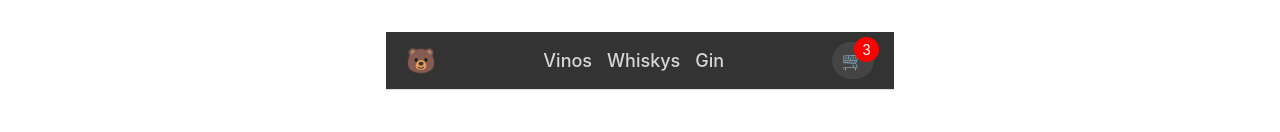
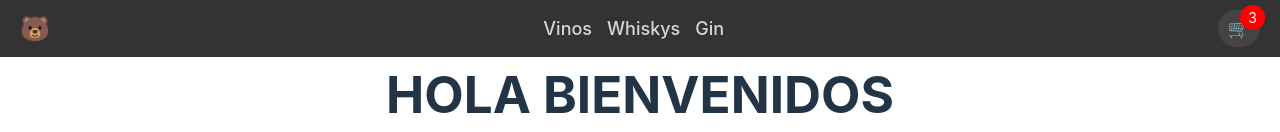
Before and after one commit to Ariel-Andres-Navarro/Proyecto-Tienda-en-React, a React (Vite) app: page / in a window 1280 px wide. Shown: the top 132 px of the page. Built offline with nearby package versions, Linux system fonts and the light colour scheme.

Commit message:
estilos del navbar

```diff
--- a/src/components/NavBar/Navbar.css
+++ b/src/components/NavBar/Navbar.css
@@ -1,57 +1,6 @@
-body {
-    margin: 0; /* Elimina el margen por defecto del body */
-    padding: 0; /* Elimina el padding por defecto del body */
-}
+/* NavBar.css */
 
-/* Estilos para la barra de navegación */
-nav {
-    display: flex;
-    align-items: center;
-    justify-content: space-between;
-    padding: 1rem 2rem;
-    background-color: #f8f9fa; /* Color de fondo claro para la barra de navegación */
-    border-bottom: 1px solid #dee2e6; /* Borde en la parte inferior de la barra de navegación */
-  }
-
-  nav h2 {
-    font-size: 1.5rem;
-    margin: 0;
-  }
-
-  nav h2:hover{
-    background-color: rgb(227, 174, 174);
-  }
-
-  nav .container {
-    display: flex;
-    align-items: center;
-  }
-
-  nav ul {
-    display: flex;
-    list-style: none;
-    margin: 0;
-    padding: 0;
-  }
-
-  nav ul li {
-    margin: 0 1rem; /* Espacio entre los elementos de la lista */
-  }
-
-  nav ul li {
-    text-decoration: none;
-    color: #007bff; /* Color del texto del enlace */
-    font-size: 1rem;
-  }
-
-  nav ul li:hover {
-    background-color: rgb(237, 193, 193);
-
-  }
-
-
-  /* NavBar.css */
-
+/* Ensure the NavBar takes up the full width of the viewport */
 .NavBar {
   display: flex;
   justify-content: space-between;
@@ -59,6 +8,12 @@ nav {
   background-color: #333;
   padding: 10px 20px;
   color: white;
+  width: 100%; /* Makes sure it spans the entire width */
+  box-sizing: border-box; /* Ensures padding and border are included in the total width */
+  position: fixed; /* Optional: Keeps the NavBar fixed at the top */
+  top: 0; /* Ensures it stays at the top */
+  left: 0; /* Ensures it starts at the left edge */
+  z-index: 1000; /* Optional: Keeps it above other content */
 }
 
 .NavBar h3 {
```
